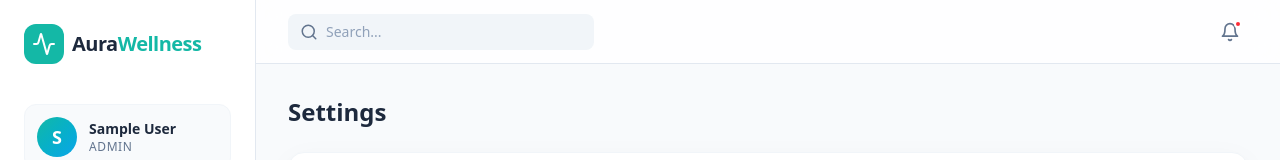
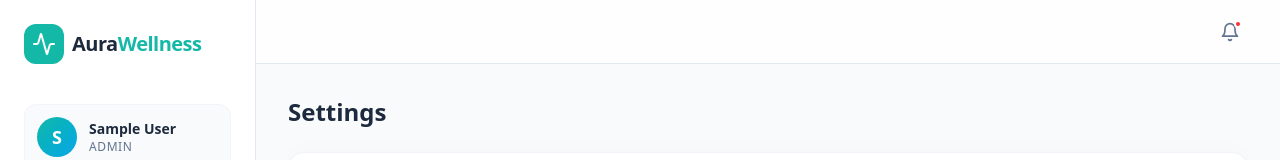
Before and after one commit to nivedita-utech/WELLNESS-PROJECT, a React (Vite) app in the folder frontend/: page /settings in a window 1280 px wide. Shown: the top 160 px of the page. Built offline with nearby package versions, Linux system fonts and the light colour scheme; sample sign-in values are in the browser's storage.

Commit message:
fix the full width of the page

```diff
--- a/frontend/src/App.jsx
+++ b/frontend/src/App.jsx
@@ -145,14 +145,6 @@
         >
           <Menu size={24} />
         </button>
-        <div className="hidden sm:flex items-center px-3 py-2 bg-slate-100 rounded-lg text-slate-500 focus-within:bg-white focus-within:ring-2 focus-within:ring-brand-sky/20 focus-within:text-slate-800 transition-all">
-          <Search size={18} />
-          <input
-            type="text"
-            placeholder="Search..."
-            className="bg-transparent border-none outline-none ml-2 text-sm w-64 placeholder:text-slate-400"
-          />
-        </div>
       </div>
 
       <div className="flex items-center gap-4">
@@ -173,7 +165,7 @@
       <Sidebar isOpen={isSidebarOpen} setIsOpen={setIsSidebarOpen} />
       <div className="flex-1 flex flex-col lg:pl-64 min-w-0 transition-all duration-300">
         <Header setIsOpen={setIsSidebarOpen} />
-        <main className="flex-1 p-4 sm:p-6 lg:p-8 max-w-7xl mx-auto w-full">
+        <main className="flex-1 p-4 sm:p-6 lg:p-8 w-full">
           {children}
         </main>
       </div>
```
